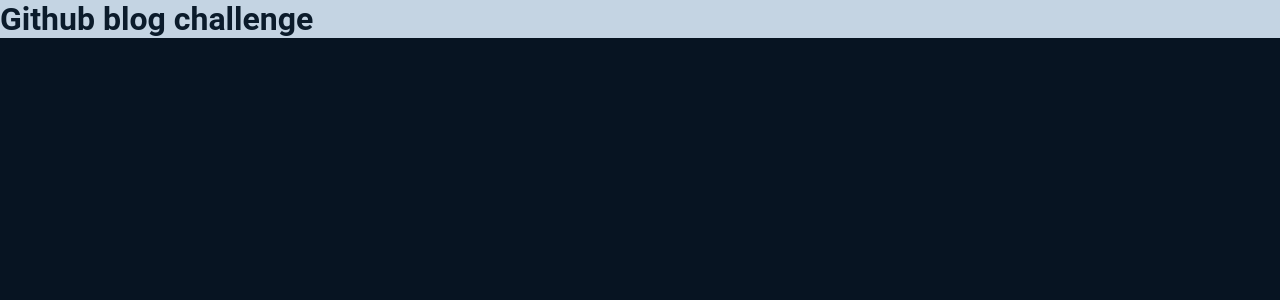
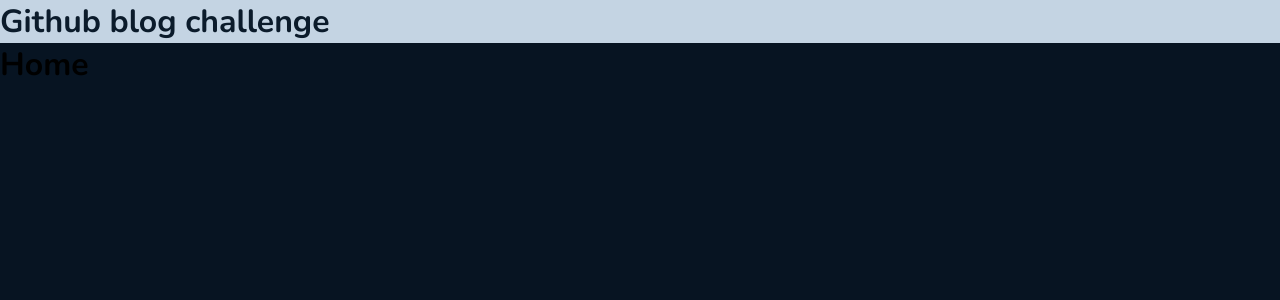
Before and after one commit to pliniohavila/github-blog-challenge, a React (Vite) app: page / in a window 1280 px wide. Shown: the top 300 px of the page. Built offline with nearby package versions, Linux system fonts and the light colour scheme.

Commit message:
set layout and router pages

```diff
--- a/index.html
+++ b/index.html
@@ -2,9 +2,11 @@
 <html lang="en">
   <head>
     <meta charset="UTF-8" />
-    <link rel="icon" type="image/svg+xml" href="/vite.svg" />
+    <link rel="preconnect" href="https://fonts.googleapis.com" />
+    <link rel="preconnect" href="https://fonts.gstatic.com" crossorigin />
     <meta name="viewport" content="width=device-width, initial-scale=1.0" />
     <title>Github Blog Challenge</title>
+    <link href="https://fonts.googleapis.com/css2?family=Nunito:wght@400;700&display=swap" rel="stylesheet" />
   </head>
   <body>
     <div id="root"></div>
--- a/package.json
+++ b/package.json
@@ -11,6 +11,7 @@
   "dependencies": {
     "react": "^18.2.0",
     "react-dom": "^18.2.0",
+    "react-router-dom": "^6.4.3",
     "styled-components": "^5.3.6"
   },
   "devDependencies": {
--- a/src/App.tsx
+++ b/src/App.tsx
@@ -1,5 +1,6 @@
+import { BrowserRouter } from "react-router-dom"
 import { ThemeProvider } from "styled-components"
-import { Header } from "./components/Header"
+import { Router } from "./Router"
 import { GlobalStyle } from "./styles/styles"
 import { defaultTheme } from "./styles/themes/default"
 
@@ -7,9 +8,10 @@
   return (
     <ThemeProvider theme={defaultTheme}>
       <GlobalStyle />
-      <Header />
+      <BrowserRouter>
+        <Router />
+      </BrowserRouter>
     </ThemeProvider>
-
   )
 }
 
--- /dev/null
+++ b/src/Router.tsx
@@ -0,0 +1,16 @@
+import { Route, Routes } from "react-router-dom";
+import { DefaultLayout } from "./layout";
+import { Home } from "./pages/Home";
+import { Post } from "./pages/Post";
+
+
+export function Router() {
+  return (
+    <Routes>
+      <Route path='/' element={ <DefaultLayout/> }>
+        <Route path='/' element={ <Home /> } />
+        <Route path='/post' element={ <Post /> } />
+      </Route>
+    </Routes>
+  )
+}
--- /dev/null
+++ b/src/layout/index.tsx
@@ -0,0 +1,12 @@
+import { Outlet } from 'react-router-dom';
+import { Header } from "../components/Header";
+
+
+export function DefaultLayout() {
+  return (
+    <>
+      <Header />
+      <Outlet />
+    </>
+  )
+}
--- /dev/null
+++ b/src/pages/Home/index.tsx
@@ -0,0 +1,7 @@
+
+
+export function Home() {
+  return (
+    <h1>Home</h1>
+  )
+}
--- /dev/null
+++ b/src/pages/Post/index.tsx
@@ -0,0 +1,7 @@
+
+
+export function Post() {
+  return (
+    <h1>Post</h1>
+  )
+}
--- a/src/styles/styles.ts
+++ b/src/styles/styles.ts
@@ -17,7 +17,7 @@
     }
 
     body, input, textarea, button {
-      font-family: 'Roboto', sans-serif;
+      font-family: 'Nunito', sans-serif;
       font-weight: 400;
       font-size: 1rem;
     }
```
Also changed, not shown: 1 other file (tests, documents, lock files or other folders).
